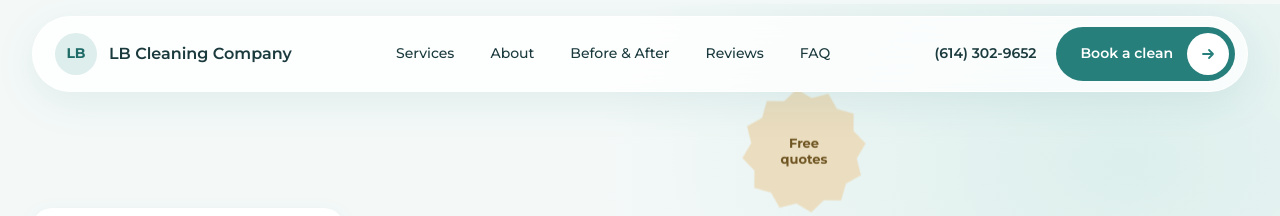
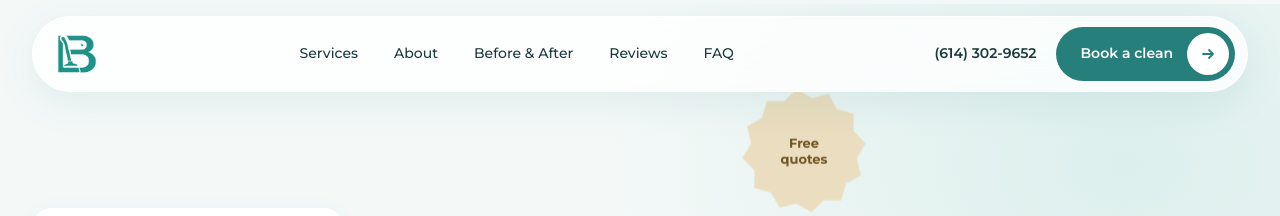
Before and after one commit to mrak3822/Cleaning-services, a plain HTML site: page index.html in a window 1280 px wide. Shown: the top 216 px of the page. Drawn offline with Linux system fonts and the light colour scheme.

Commit message:
Add logo

```diff
--- a/index.html
+++ b/index.html
@@ -16,9 +16,8 @@
 <!-- ============ HEADER ============ -->
 <header class="header">
   <a class="logo" href="#top" aria-label="LB Cleaning Company, home">
-    <span class="logo-mark">LB</span>
-    <span>LB Cleaning Company</span>
-  </a>
+  <img src="images/logo.png" alt="LB Cleaning Company logo" class="logo-img" width="44" height="44">
+</a>
   <nav class="nav" aria-label="Main">
     <a href="#services">Services</a>
     <a href="#about">About</a>
@@ -338,7 +337,9 @@
   <div class="wrap">
     <div class="footer-top">
       <div class="footer-brand">
-        <a class="logo" href="#top"><span class="logo-mark">LB</span><span>LB Cleaning Company</span></a>
+        <a class="logo" href="#top" aria-label="LB Cleaning Company, home">
+  <img src="images/logo.png" alt="LB Cleaning Company" class="logo-img logo-full" width="100" height="100">
+</a>
         <p>We're the clean choice. Reliable, detail-focused cleaning for homes, rentals and offices in Dublin and Columbus, Ohio.</p>
       </div>
       <div class="footer-col">
```
Also changed, not shown: images/logo.png (added).
